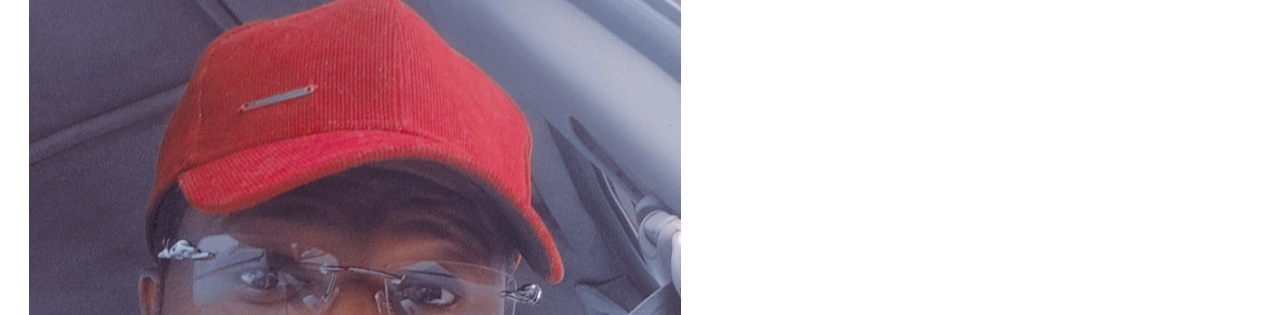
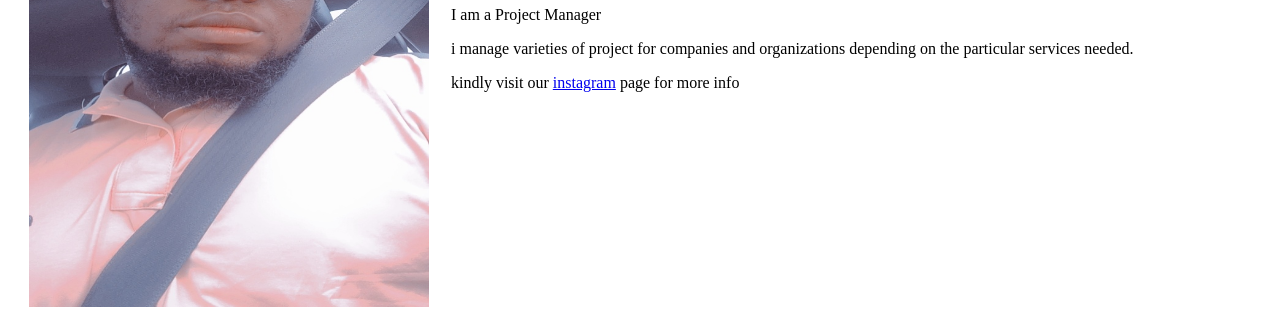
Before and after one commit to dito03/portfoli, a plain HTML site: page index.html in a window 1280 px wide. Shown: the part 322-637 px from the top of the page. Drawn offline with Linux system fonts and the light colour scheme.

Commit message:
Update index.html

```diff
--- a/index.html
+++ b/index.html
@@ -10,7 +10,7 @@
     <table cellspacing="20">
         <tr>
             <td>
-            <img src="badguy.jpg">
+            <img src="badguy.jpg"height="600px" width="400px">
             </td>
             <td>
                 <p>
```
